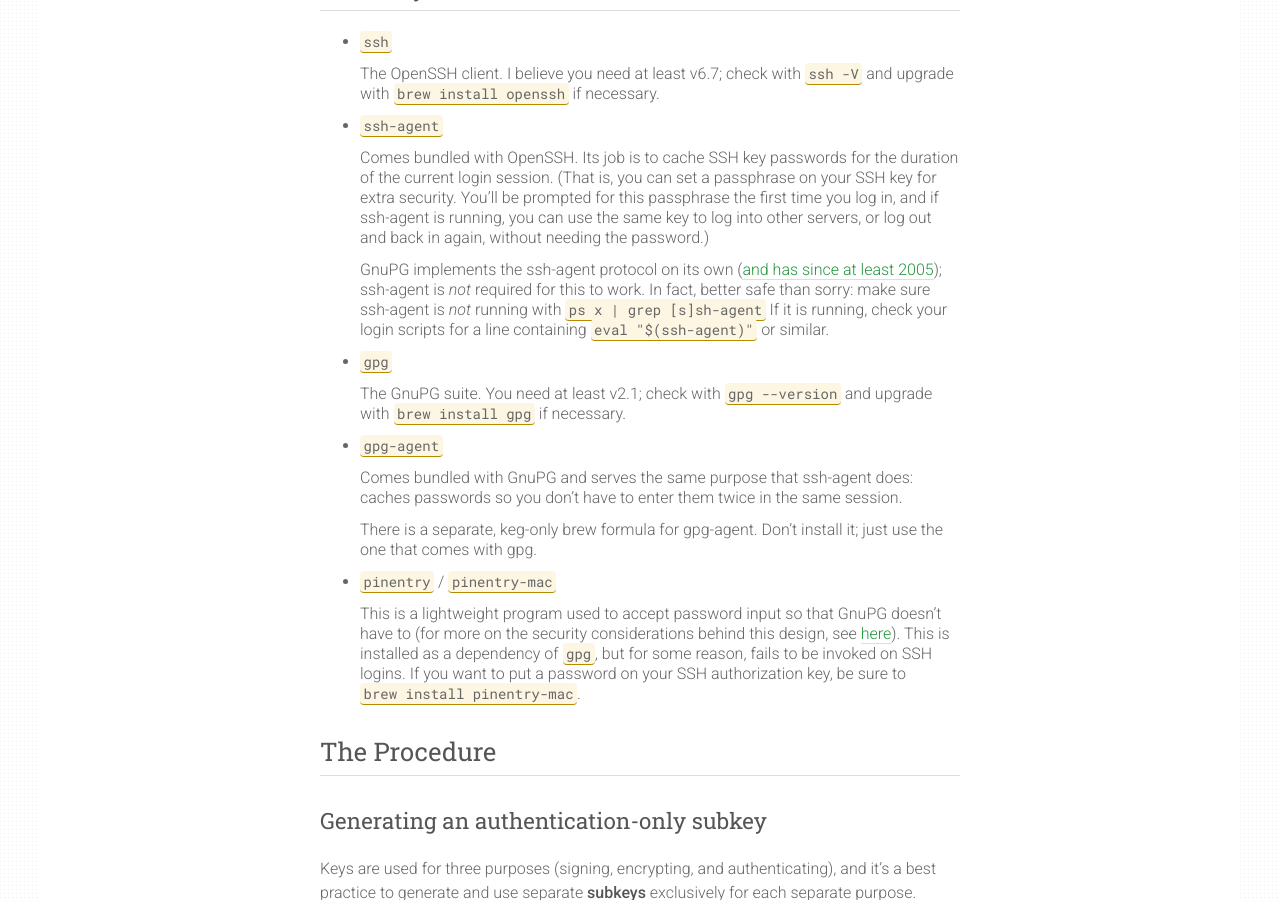
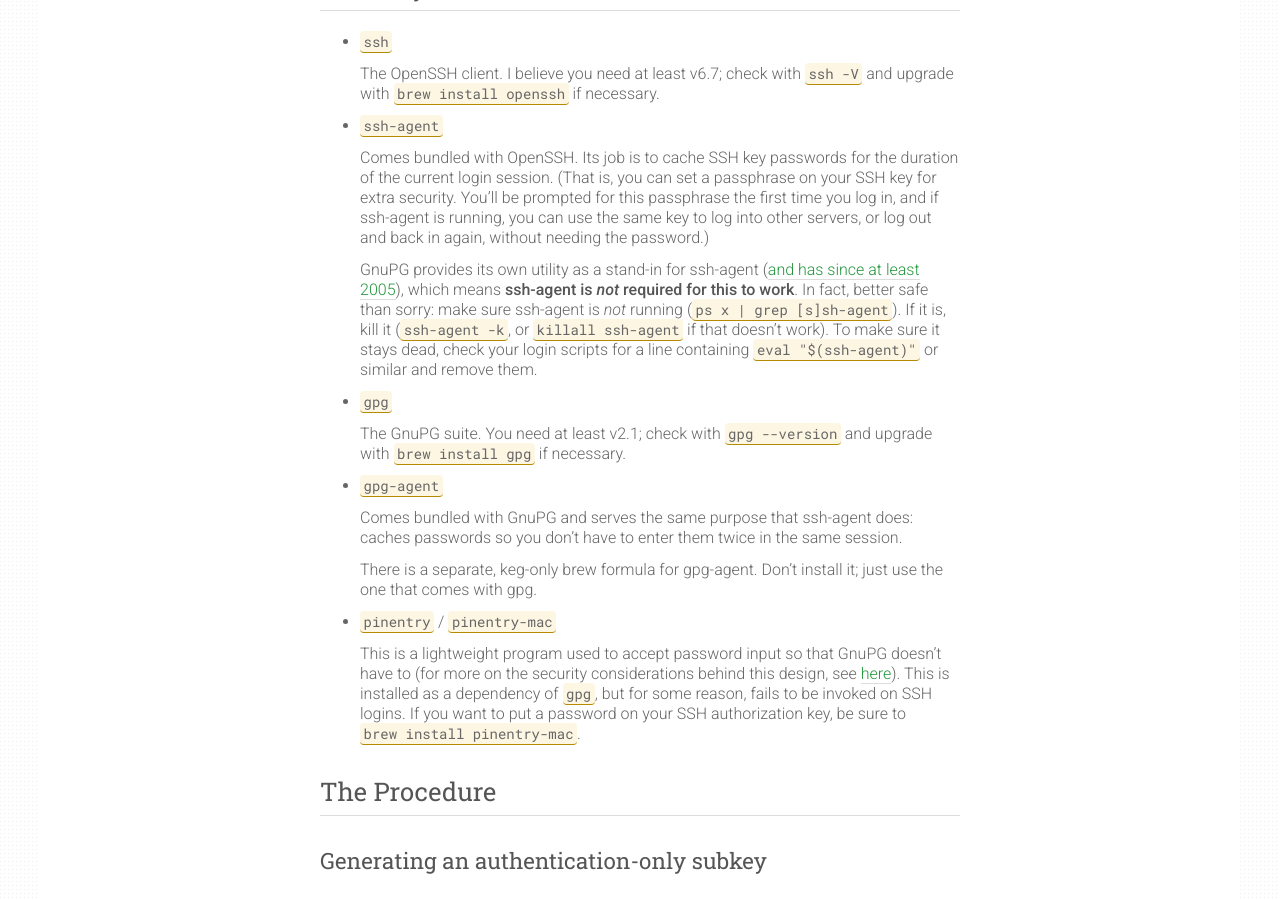
Before and after one commit to rlue/ryanlue.com, a Jekyll site: the page built from _posts/2017-06-29-gpg-for-ssh-auth.md, in a window 1280 px wide and 900 px high, scrolled down 1451 px. Built offline with Jekyll 4.4.1, drawn with Linux system fonts in a browser that asks for light colours; a script that is not in the unit is left out.

Commit message:
Edit for clarity in gpg-for-ssh-auth

```diff
--- a/_posts/2017-06-29-gpg-for-ssh-auth.md
+++ b/_posts/2017-06-29-gpg-for-ssh-auth.md
@@ -56,7 +56,7 @@ The Players
 
   Comes bundled with OpenSSH. Its job is to cache SSH key passwords for the duration of the current login session. (That is, you can set a passphrase on your SSH key for extra security. You’ll be prompted for this passphrase the first time you log in, and if ssh-agent is running, you can use the same key to log into other servers, or log out and back in again, without needing the password.)
 
-  GnuPG implements the ssh-agent protocol on its own ([and has since at least 2005][ssh-agent]{:target="_blank"}); ssh-agent is _not_ required for this to work. In fact, better safe than sorry: make sure ssh-agent is _not_ running with `ps x | grep [s]sh-agent` If it is running, check your login scripts for a line containing `eval "$(ssh-agent)"` or similar.
+  GnuPG provides its own utility as a stand-in for ssh-agent ([and has since at least 2005][ssh-agent]{:target="_blank"}), which means **ssh-agent is _not_ required for this to work**. In fact, better safe than sorry: make sure ssh-agent is _not_ running (`ps x | grep [s]sh-agent`). If it is, kill it (`ssh-agent -k`, or `killall ssh-agent` if that doesn’t work). To make sure it stays dead, check your login scripts for a line containing `eval "$(ssh-agent)"` or similar and remove them.
 
 * `gpg`
 
```
